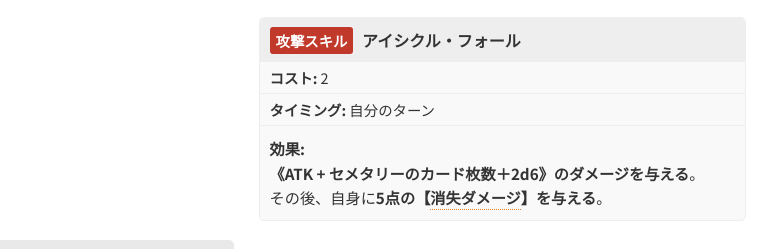
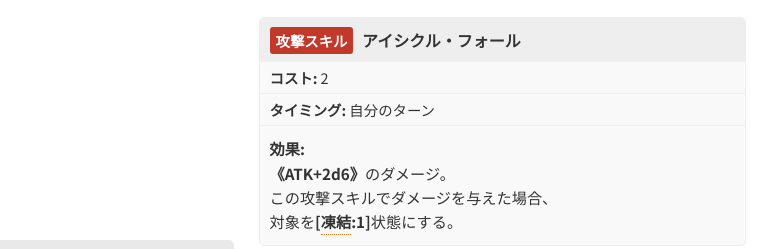
Before and after one commit to HorizonNotesProject/HorizonNotes_HomePage, a plain HTML site: page AlcaStella/010_Ganymede.html in a window 1280 px wide. Shown: the part 2049-2298 px from the top of the page, 394-1165 px from the left. Drawn offline with Linux system fonts and the light colour scheme.

Commit message:
ガニメデ修正

```diff
--- a/AlcaStella/010_Ganymede.html
+++ b/AlcaStella/010_Ganymede.html
@@ -65,7 +65,7 @@
                     高慢な態度で相手を突き放しますが、<br>
                     それは心根の優しさと傷つきやすさを隠すための鎧です。<br>
                     <br>
-                    彼女の力は、水の氷と磁場を操り<strong>鉄壁の防御</strong>と<strong>冷徹な支配</strong>を両立させます。<br>
+                    彼女の力は、氷と磁場を操り<strong>鉄壁の防御</strong>と<strong>冷徹な支配</strong>を両立させます。<br>
                     <br>
                     <strong>「私の隣に立つからには、相応の覚悟を示しなさい」</strong><br>
                     <br>
@@ -177,9 +177,9 @@
                             <div class="skill-prop"><strong>タイミング:</strong> 自分のターン</div>
                             <div class="skill-effect">
                                 <strong>効果:</strong><br>
-                                <strong>《ATK + セメタリーのカード枚数＋2d6》のダメージを与える</strong>。<br>
-                                その後、自身に<strong>5点の【<span class="glossary-tooltip">消失ダメージ<span class="tooltip-text">消失ダメージ：【消失ダメージ】と書かれたダメージは、アルカステラのDEFや<br>
-                        その他の【装甲】といったダメージ軽減効果を一切受けずに適用されます。</span></span>】を与える</strong>。
+                                <strong>《ATK+2d6》</strong>のダメージ。<br>
+                                この攻撃スキルでダメージを与えた場合、<br>
+                                対象を<strong>[<span class="glossary-tooltip">凍結<span class="tooltip-text">この状態のアルカステラが攻撃スキルを発動する場合、[凍結]の数値分コストが加算される。<br>また、毎ターン終了時[凍結]の値は1減少する。</span></span>:1]</strong>状態にする。
                             </div>
                         </div>
 
```
